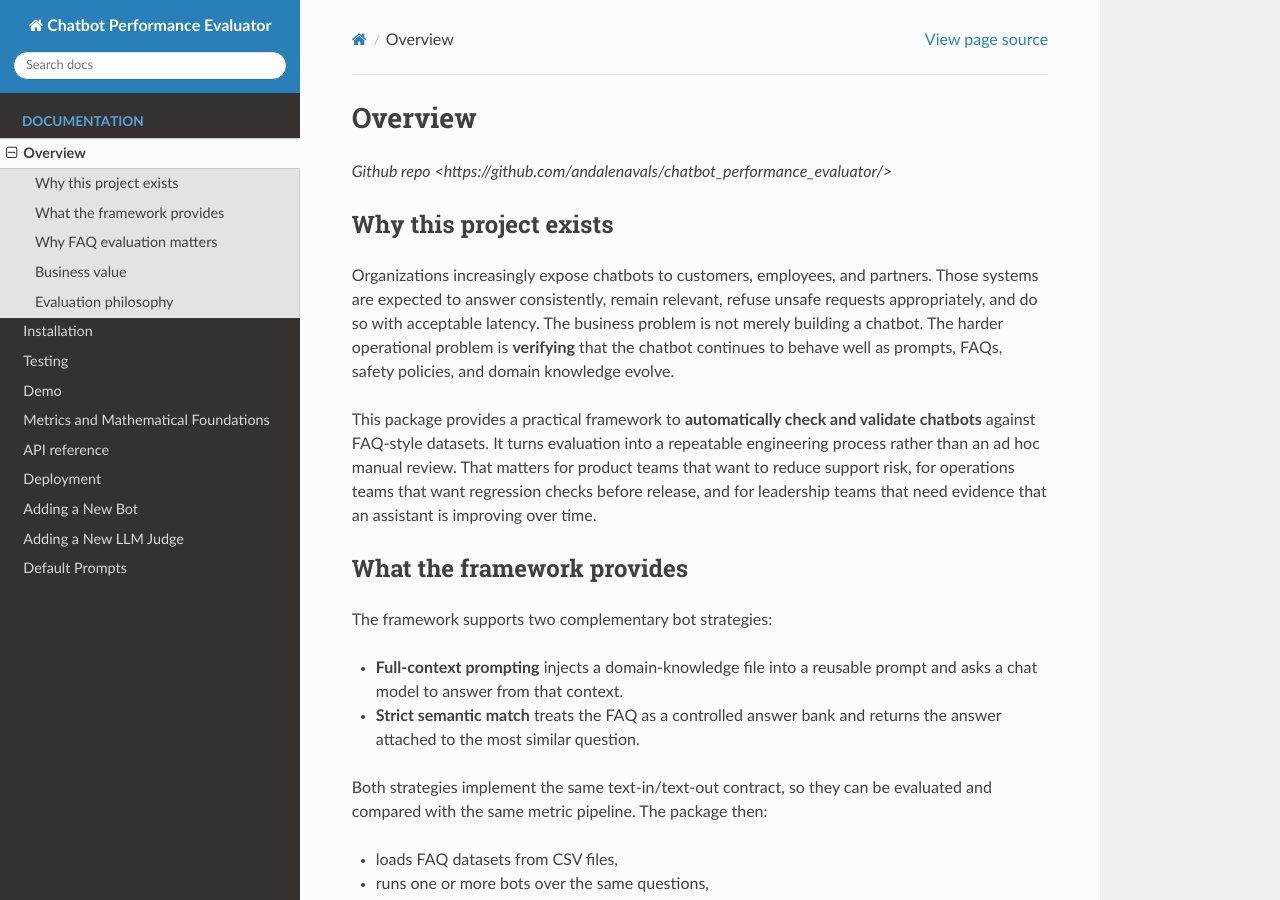
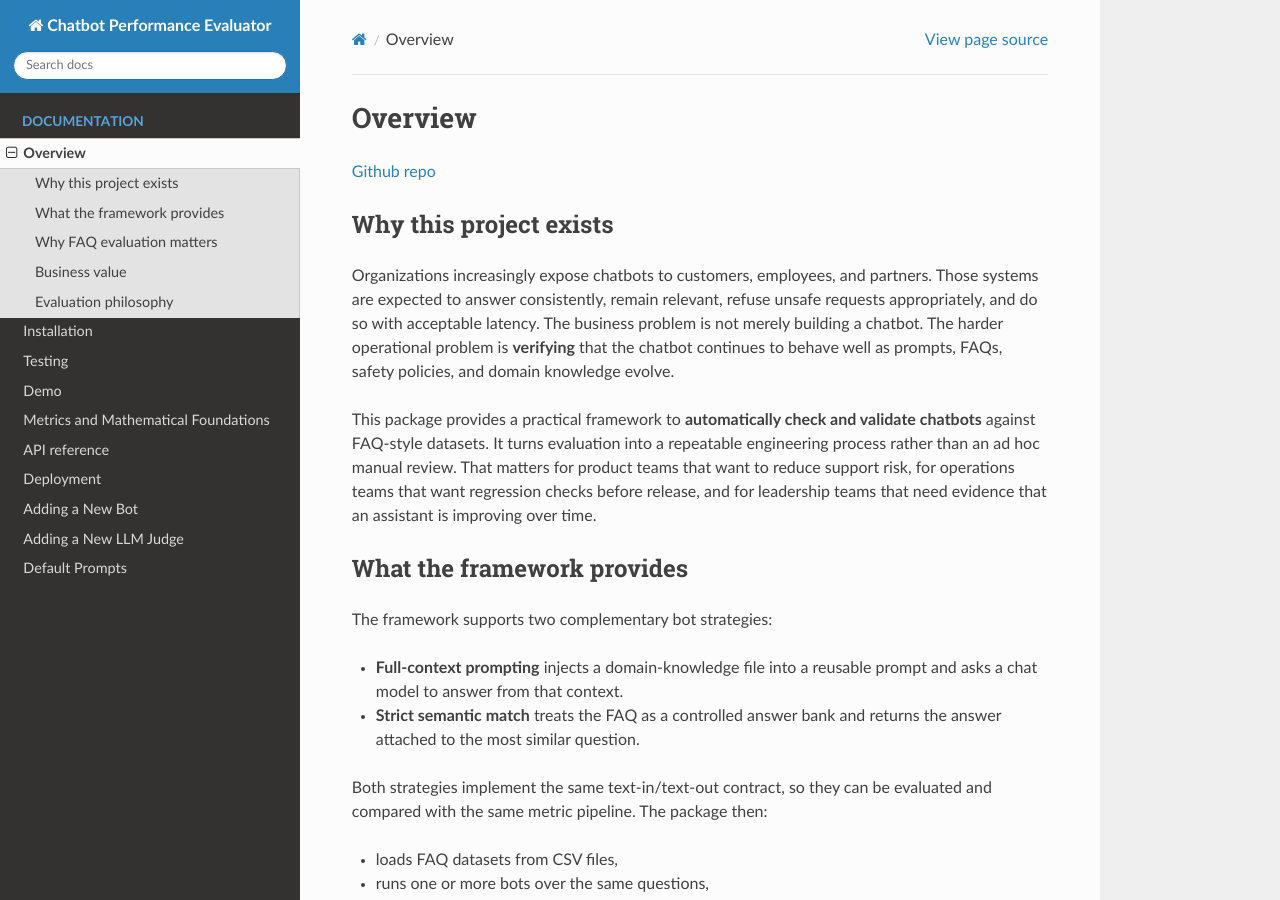
Before and after one commit to andalenavals/chatbot_performance_evaluator, a Sphinx documentation site: the page built from docs/overview.rst, in a window 1280 px wide and 900 px high. Built offline with Sphinx 7.4.7 and the Read the Docs theme 3.1.0, drawn with Linux system fonts in a browser that asks for light colours; pages that are not in the unit, such as notebooks, are missing from menus.

Commit message:
improving;5D;5D;5D;5D;5D;5D;5D;5D documentation

```diff
--- a/docs/index.rst
+++ b/docs/index.rst
@@ -3,7 +3,7 @@
 
 A modular framework for benchmarking, validating, and monitoring chatbot behavior.
 
-[`Github repo <https://github.com/andalenavals/chatbot_performance_evaluator/>`
+**Github repo* `<https://github.com/andalenavals/chatbot_performance_evaluator/>`_
 
 
 .. toctree::
--- a/docs/overview.rst
+++ b/docs/overview.rst
@@ -1,7 +1,7 @@
 Overview
 ========
 
-`Github repo <https://github.com/andalenavals/chatbot_performance_evaluator/>`
+`Github repo <https://github.com/andalenavals/chatbot_performance_evaluator/>`_
 
 Why this project exists
 -----------------------
```
